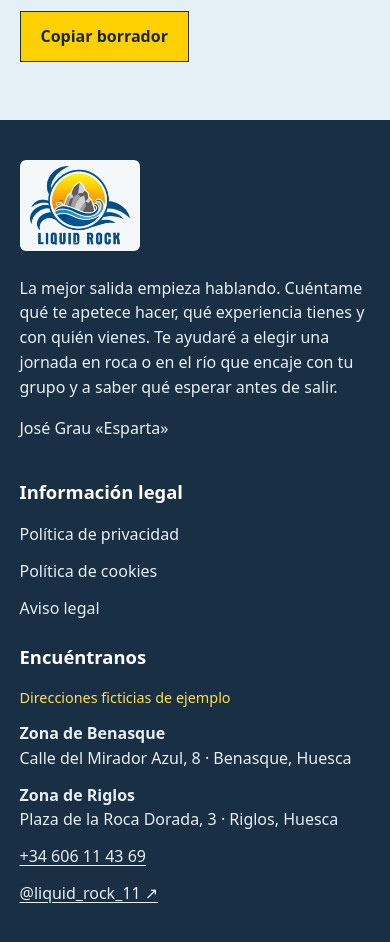
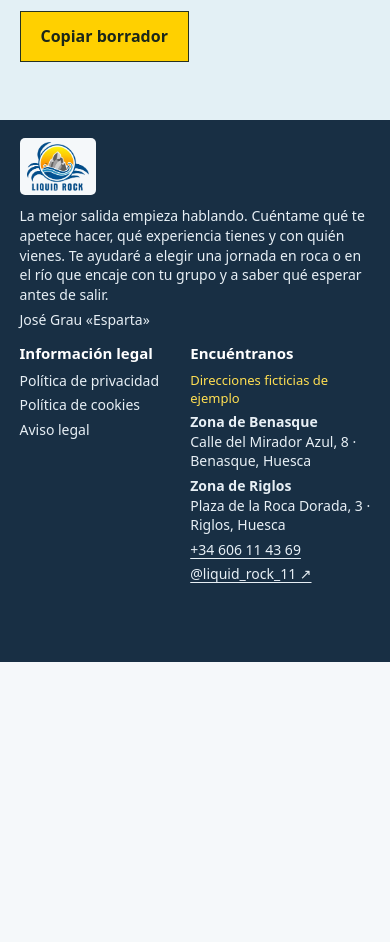
Before and after one commit to packrafting-cat/liquid_rock, a plain HTML site: page dist/index.html in a window 390 px wide. Shown: the part 6975-7917 px from the top of the page. After the commit the page ends 7637 px from the top, so only its background shows below. Drawn offline with Linux system fonts and the light colour scheme.

Commit message:
Compactar el pie de página de tres columnas

```diff
--- a/dist/estilos.css
+++ b/dist/estilos.css
@@ -120,39 +120,51 @@ html { scroll-padding-top: 108px; }
 .site-footer {
   background: #182f44;
   color: #e7eff5;
-  padding: clamp(40px, 6vw, 78px) 0 80px;
+  padding: 24px 0;
+  font-size: .875rem;
+  line-height: 1.4;
 }
 .footer-grid {
   display: grid;
-  grid-template-columns: 1.45fr 1fr 1fr;
-  gap: clamp(24px, 5vw, 68px);
-  padding-right: 0;
+  grid-template-columns: minmax(0, 1.4fr) minmax(0, 1fr) minmax(0, 1.2fr);
+  align-items: start;
+  gap: clamp(16px, 3vw, 36px);
+  padding-right: 56px;
+  overflow-wrap: anywhere;
 }
 .site-footer h2 {
   color: #fff;
-  font-size: 1.15rem;
+  font-size: .9375rem;
   letter-spacing: normal;
-  line-height: 1.3;
-  margin-bottom: 18px;
+  line-height: 1.25;
+  margin: 0 0 8px;
 }
 .footer-logo {
   display: inline-block;
-  padding: 6px 10px;
-  margin-bottom: 18px;
-  border-radius: 6px;
+  padding: 4px 7px;
+  margin-bottom: 7px;
+  border-radius: 5px;
   background: #f5f8fa;
 }
-.footer-logo img { display: block; width: 100px; height: auto; }
-.footer-brand p { max-width: 45ch; }
+.footer-logo img { display: block; width: 62px; height: auto; }
+.footer-brand p { max-width: 45ch; margin: 0; }
+.footer-brand p + p { margin-top: 6px; }
 .site-footer ul { list-style: none; padding: 0; margin: 0; }
-.site-footer li + li { margin-top: 12px; }
+.site-footer li + li { margin-top: 5px; }
 .site-footer a { text-underline-offset: .2em; }
 .site-footer a:hover, .footer-note { color: #ffdf52; }
 .site-footer a:focus-visible { outline-color: #ffdf52; }
-.footer-note { font-size: .9rem; margin-bottom: 12px; }
+.footer-note { font-size: .8125rem; margin: 0 0 5px; }
 .legal-note { background: #e3f0f5; padding: 14px 18px; }
-@media (max-width: 760px) {
-  .footer-grid { grid-template-columns: 1fr; }
+.site-footer .footer-legal { display: block; min-height: 0; padding: 0; }
+
+@media (max-width: 600px) {
+  .site-footer { padding: 18px 0 24px; }
+  .footer-grid {
+    grid-template-columns: minmax(0, 1fr) minmax(0, 1.15fr);
+    gap: 14px;
+    padding-right: 0;
+  }
+  .footer-brand { grid-column: 1 / -1; }
+  .footer-find { padding-bottom: 54px; }
 }
-
-.site-footer .footer-legal { display: block; padding: 0; }
--- a/dist/index.html
+++ b/dist/index.html
@@ -9,7 +9,7 @@
   <link rel="icon" href="favicon.ico" sizes="any">
   <link rel="icon" type="image/png" sizes="32x32" href="favicon.png">
   <link rel="apple-touch-icon" href="apple-touch-icon.png">
-  <link rel="stylesheet" href="estilos.css">
+  <link rel="stylesheet" href="estilos.css?v=2">
 </head>
 <body>
 <header class="site-header"><nav class="wrap" aria-label="Navegación principal">
```
Also changed, not shown: dist/aviso-legal/index.html (+1 -1 lines), dist/blog/index.html (+1 -1 lines), dist/cookies/index.html (+1 -1 lines), dist/cursos/index.html (+1 -1 lines), dist/escalada-deportiva/index.html (+1 -1 lines), dist/kayak/index.html (+1 -1 lines), dist/privacidad/index.html (+1 -1 lines), dist/riglos/index.html (+1 -1 lines), dist/valle-de-benasque/index.html (+1 -1 lines), dist/vias-de-largos/index.html (+1 -1 lines), dist/vias-ferratas/index.html (+1 -1 lines).
